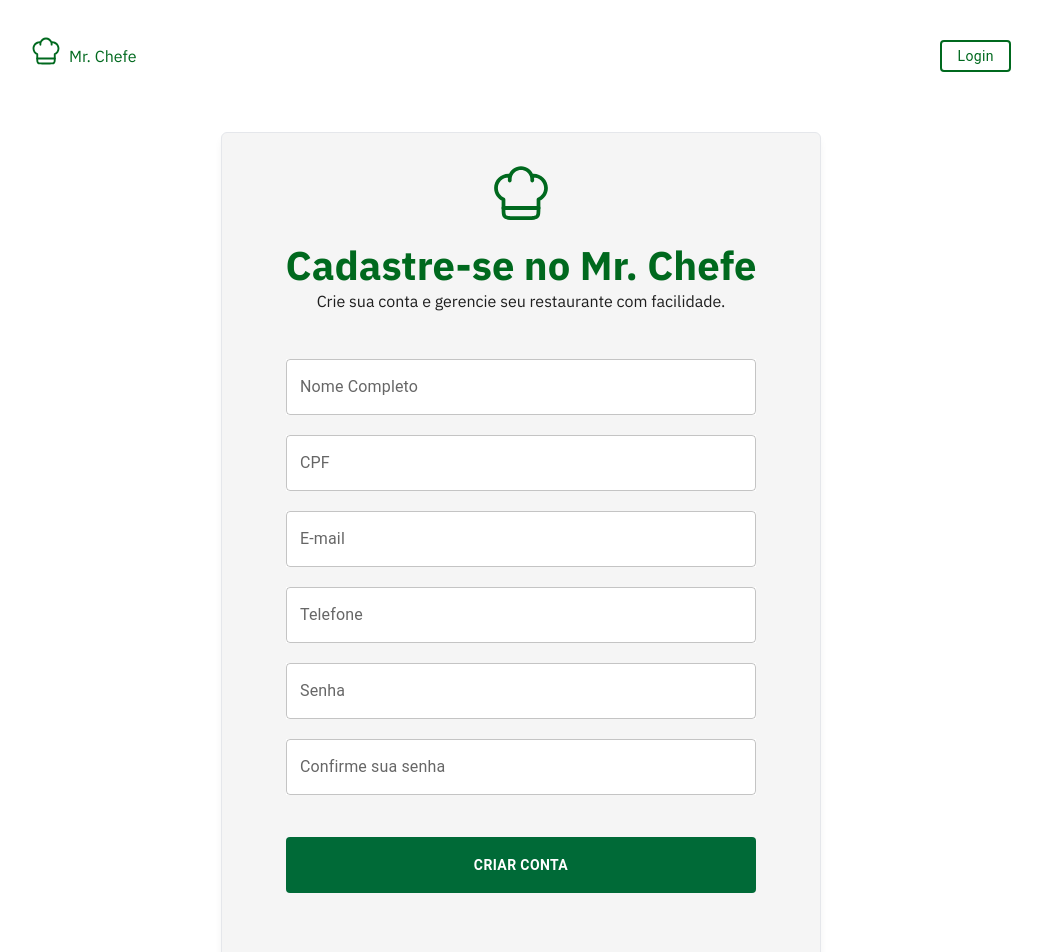
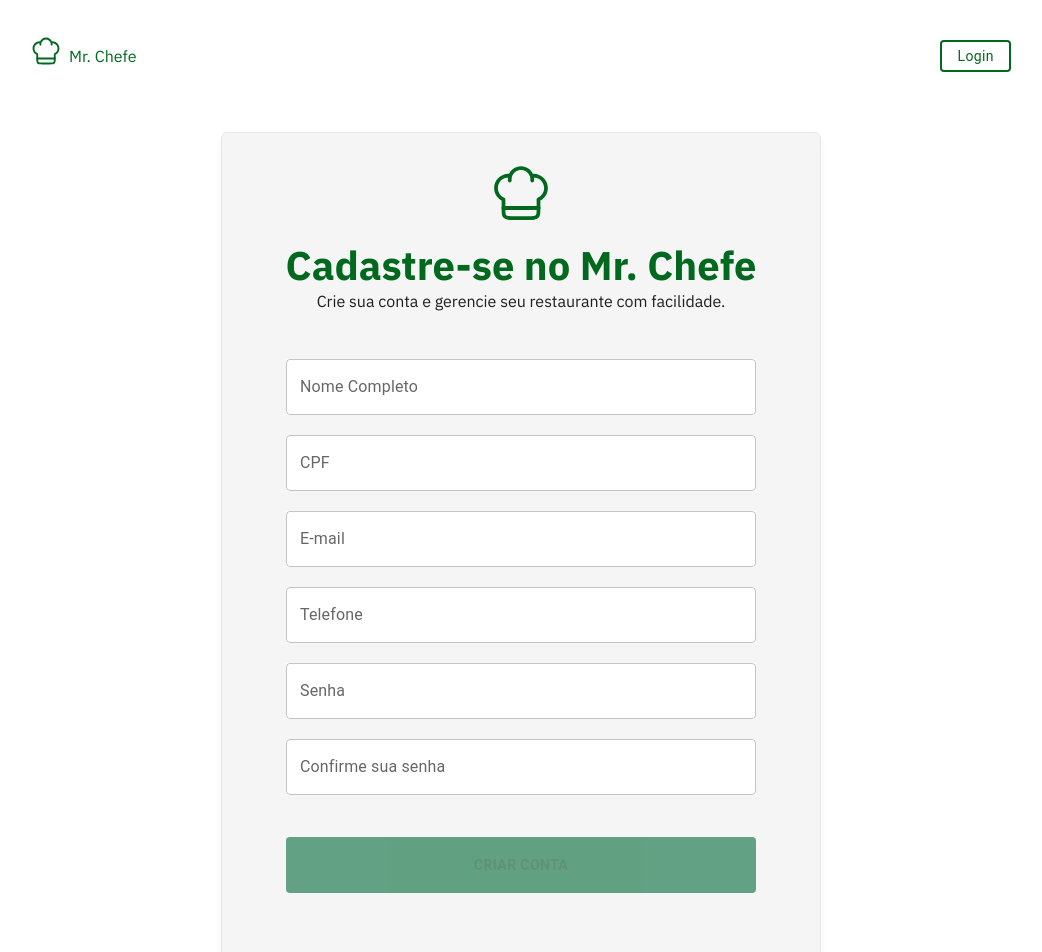
Before and after one commit to Lealzzera/mr-chef-front-end, a Next.js app: page /cadastro in a window 1280 px wide. Shown: the top 952 px of the page, without its empty margins (119-1161 px from the left). Built offline with nearby package versions, Linux system fonts and the light colour scheme.

Commit message:
included rule to disable button

```diff
--- a/src/app/cadastro/page.tsx
+++ b/src/app/cadastro/page.tsx
@@ -82,7 +82,7 @@ export default function SignUp() {
               value={formData.email}
               name="email"
               changeValue={handleChange}
-              type="text"
+              type="email"
               fullWidth
               label="E-mail"
             />
@@ -116,7 +116,14 @@ export default function SignUp() {
           </SignUpFormWrappFields>
           <ButtonContainer>
             <ButtonComponent
-              disabled={false}
+              disabled={
+                !formData.name ||
+                !formData.cpf ||
+                !formData.email ||
+                !formData.phoneNumber ||
+                !formData.password ||
+                !formData.confirmedPassword
+              }
               type="submit"
               fullWidth
               textButton="Criar Conta"
```
